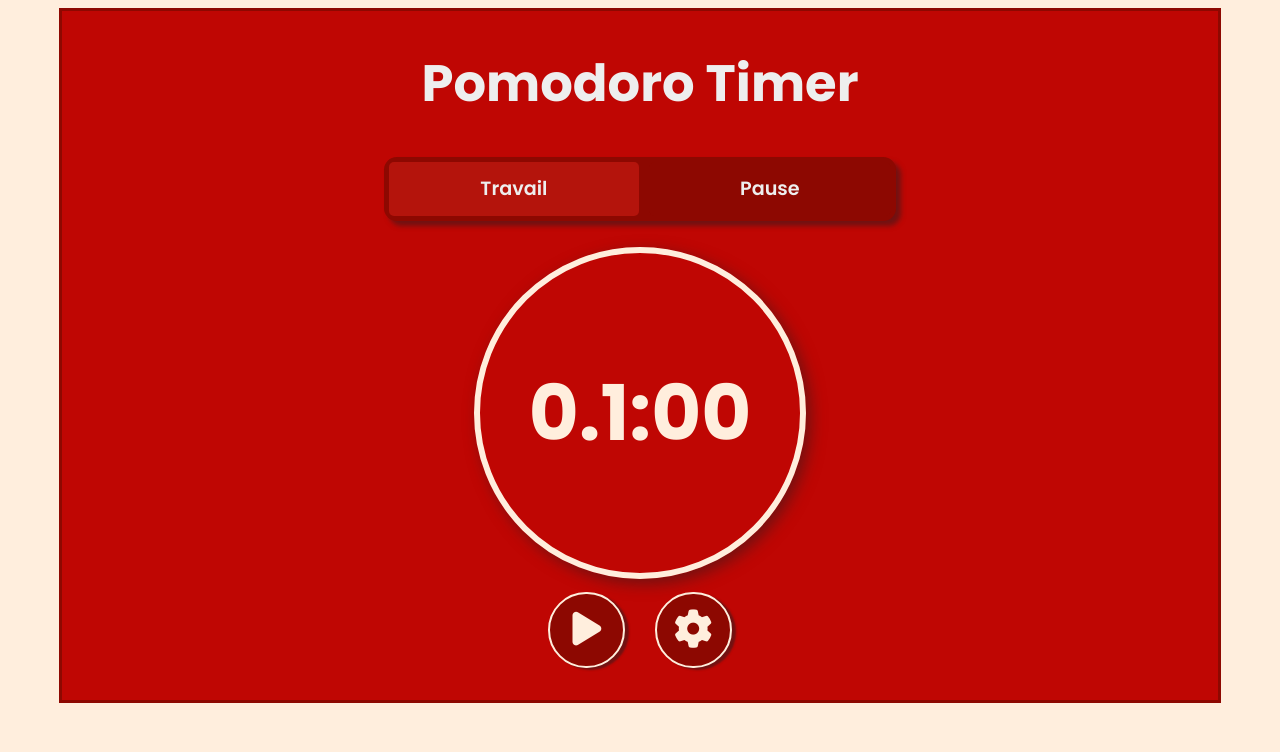
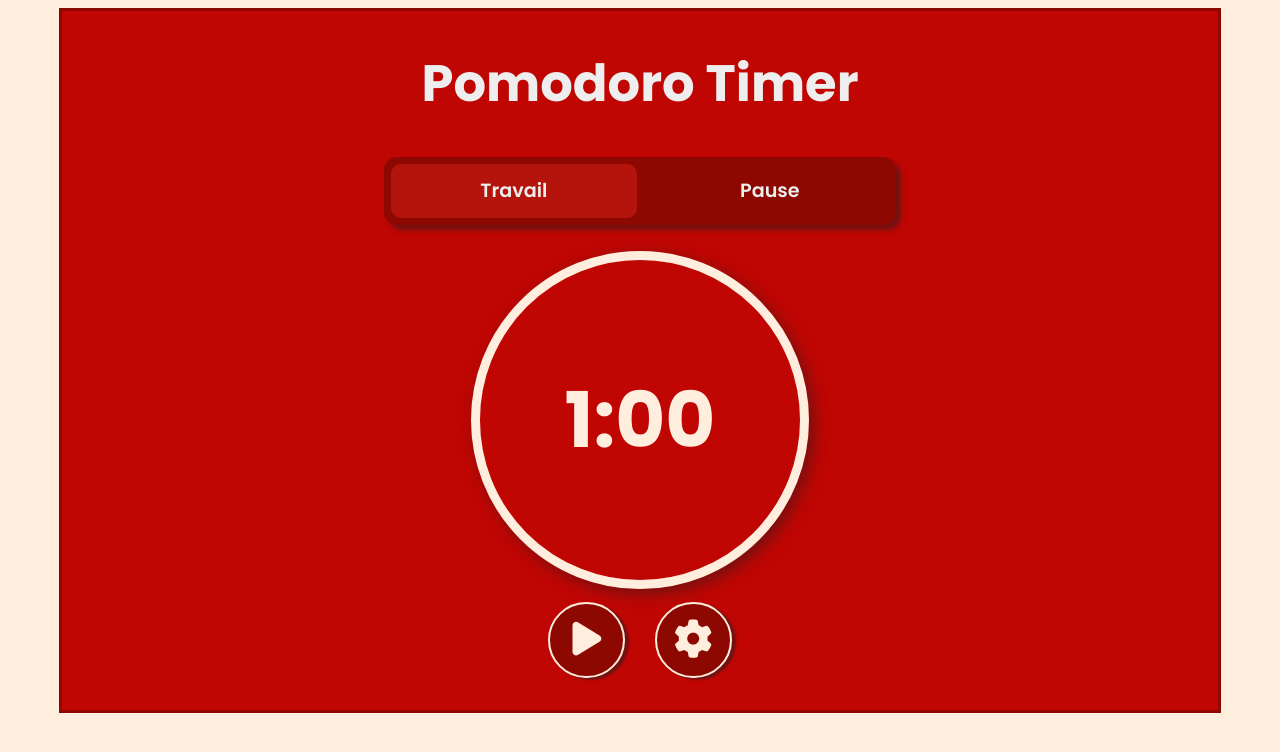
Before and after one commit to KytMj/PomodoroTimer, a plain HTML site: page index.html in a window 1280 px wide. Drawn offline with Linux system fonts and the light colour scheme.

Commit message:
The CSS is almost finished

```diff
--- a/script.js
+++ b/script.js
@@ -3,7 +3,7 @@ let timer = document.getElementById("timer");
 let workingTime = true;
 
 let customizedBreakTime = 5 ;
-let customizedWorkingTime = 0.1 ;
+let customizedWorkingTime = 1 ;
 
 let time = customizedWorkingTime * 60 - 1;
 timer.innerText = `${customizedWorkingTime}:00`
--- a/style.css
+++ b/style.css
@@ -38,19 +38,19 @@ body{
 .travail{
     flex: auto;
     background-color: #b4140c;
-    margin:5px;
+    margin:7px;
     padding-top:1vw;
     padding-bottom:1vw;
-    border-radius: 5px;
+    border-radius: 10px;
 }
 
 .pause{
     flex: auto;
     background-color: #8d0801;
-    margin:5px;
+    margin:7px;
     padding-top:1vw;
     padding-bottom:1vw;
-    border-radius: 5px;
+    border-radius: 10px;
 }
 
 #start, #parametre{
@@ -101,7 +101,7 @@ h1{
     padding:2.5vw;
     margin-top: 2vw;
     margin-bottom:1vw;
-    border: 0.4em solid #ffeedd;
+    border: 0.6em solid #ffeedd;
     border-radius: 100%;
     box-shadow: 5px 5px 15px rgb(113, 18, 18);
 
```
